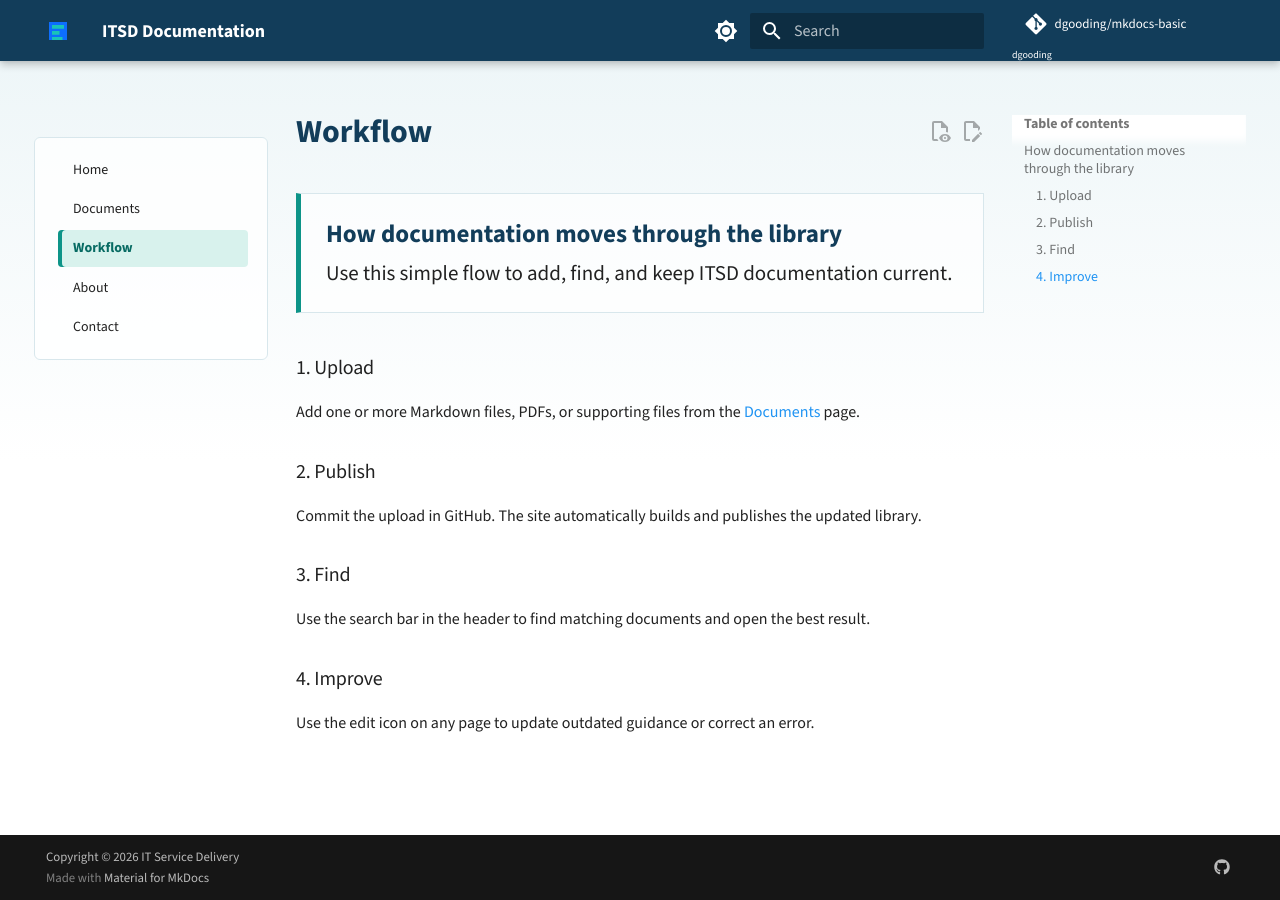
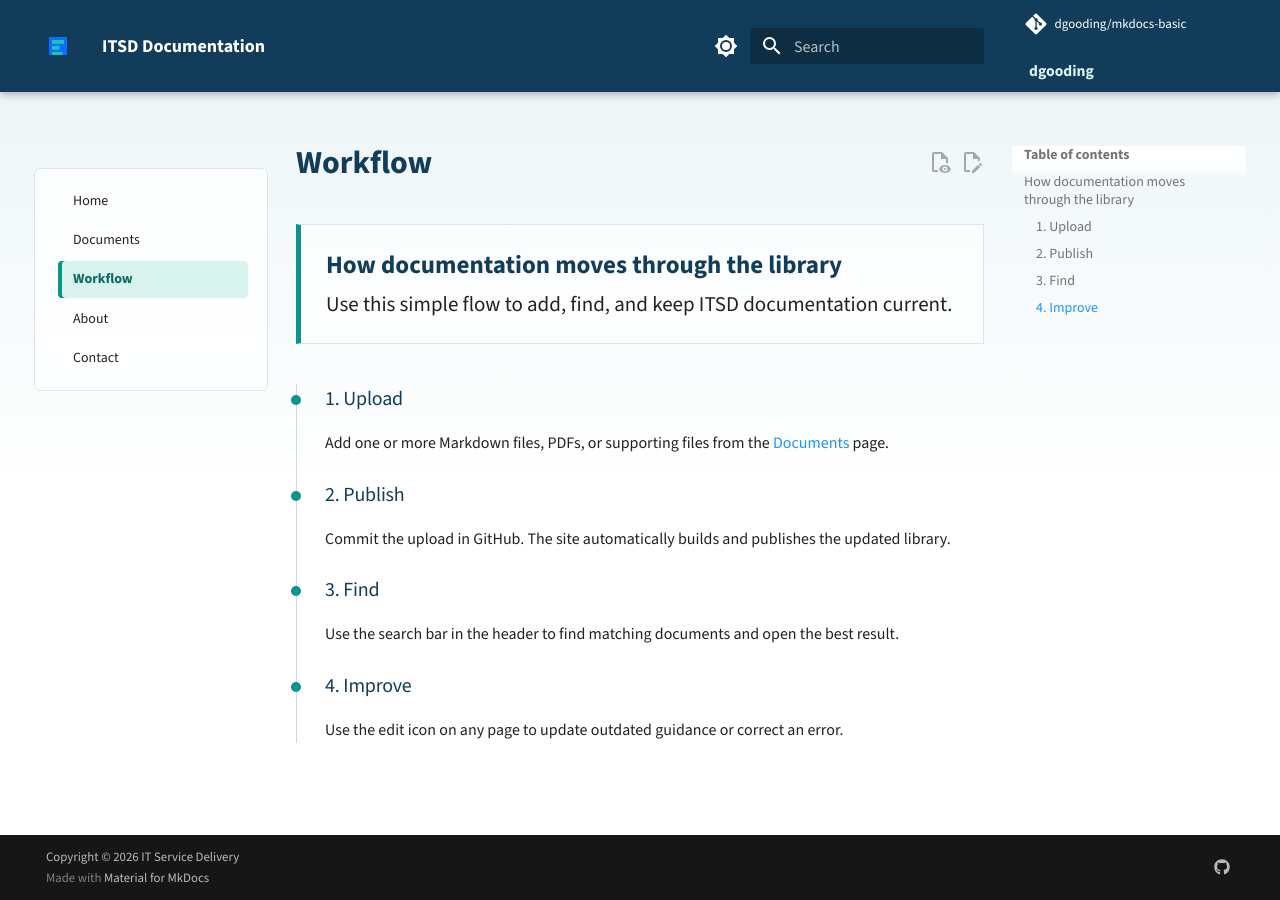
Before and after one commit to dgooding/mkdocs-basic, an MkDocs documentation site: the page built from docs/workflow.md, in a window 1280 px wide. Built offline with MkDocs 1.6.1 and Material for MkDocs 9.7.7, drawn with Linux system fonts in a browser that asks for light colours; comment, search, counter and statistics services are not loaded.

Commit message:
docs: auto-update 2026-08-26 20:14:43

```diff
--- a/docs/stylesheets/extra.css
+++ b/docs/stylesheets/extra.css
@@ -7,6 +7,23 @@
 
 .md-header {
   background: var(--itsd-navy);
+}
+
+.itsd-profile-link {
+  align-items: center;
+  color: #d8f2ed;
+  display: inline-flex;
+  font-size: 0.78rem;
+  font-weight: 700;
+  margin-left: 0.35rem;
+  min-height: 2.2rem;
+  padding: 0 0.5rem;
+  text-decoration: none;
+}
+
+.itsd-profile-link:hover {
+  color: #fff;
+  text-decoration: underline;
 }
 
 .md-tabs {
@@ -402,6 +419,30 @@
   padding: 0.65rem 0.85rem;
 }
 
+.itsd-workflow {
+  border-left: 1px solid #c9dce4;
+  margin: 1.5rem 0;
+  max-width: 46rem;
+  padding-left: 1.4rem;
+}
+
+.itsd-workflow h3 {
+  color: var(--itsd-navy);
+  font-size: 1rem;
+  margin: 1.2rem 0 0.2rem;
+}
+
+.itsd-workflow h3::before {
+  background: var(--itsd-teal);
+  border-radius: 50%;
+  content: "";
+  display: inline-block;
+  height: 0.5rem;
+  margin-left: -1.68rem;
+  margin-right: 1.18rem;
+  width: 0.5rem;
+}
+
 .md-typeset .md-button--primary {
   background-color: var(--itsd-teal);
   border-color: var(--itsd-teal);
@@ -457,6 +498,14 @@
 
 [data-md-color-scheme="slate"] .itsd-status {
   background: #173c39;
+}
+
+[data-md-color-scheme="slate"] .itsd-workflow {
+  border-color: #2c5669;
+}
+
+[data-md-color-scheme="slate"] .itsd-workflow h3 {
+  color: #b8e4f5;
 }
 
 [data-md-color-scheme="slate"] .itsd-library-controls,
```
